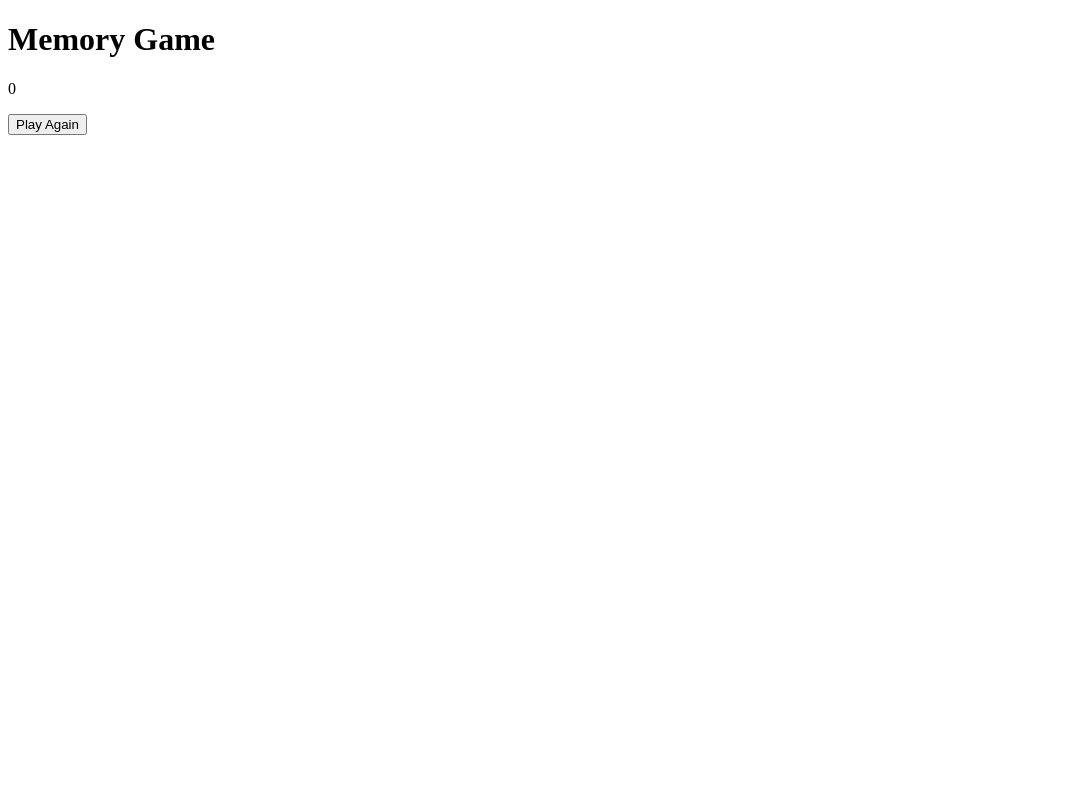
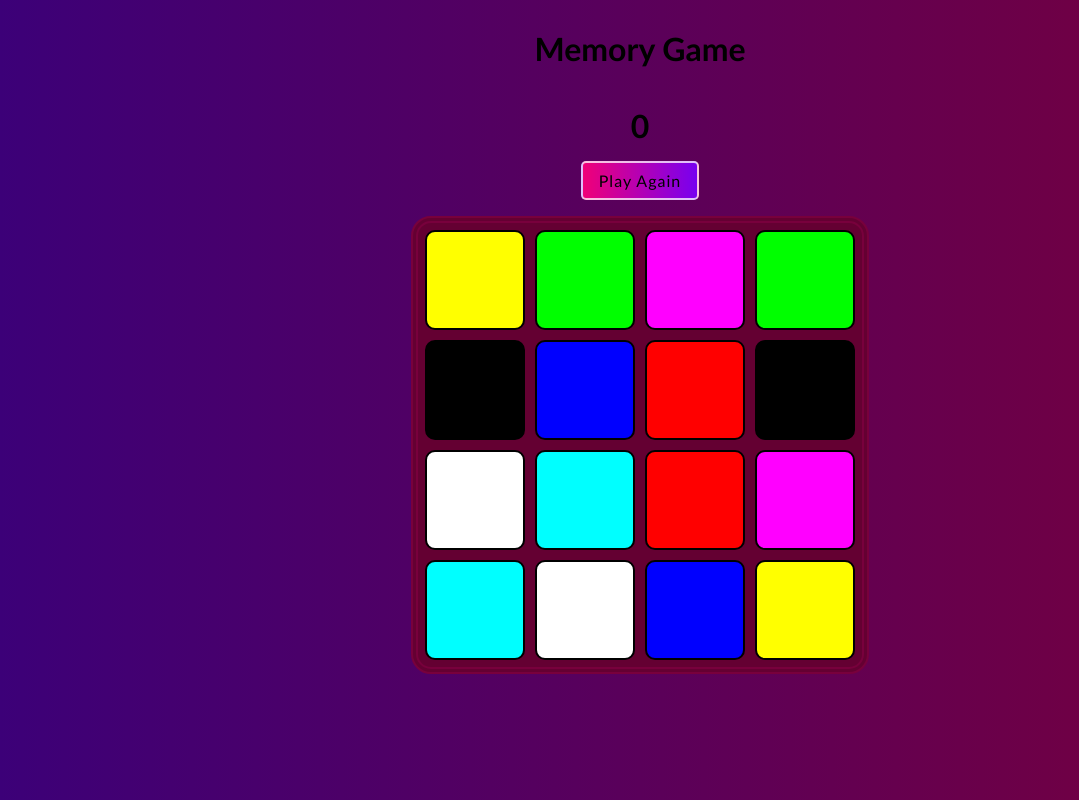
Before and after one commit to justlexa/memory-game, a plain HTML site: page index.html in a window 1280 px wide. Shown: the whole page, without its empty margins (0-1079 px from the left). Drawn offline with Linux system fonts and the light colour scheme.

Commit message:
pr ogaming

```diff
--- a/index.html
+++ b/index.html
@@ -4,12 +4,23 @@
     <meta charset="UTF-8">
     <meta http-equiv="X-UA-Compatible" content="IE=edge">
     <meta name="viewport" content="width=device-width, initial-scale=1.0">
-    <title>Document</title>
+    <title>Memory Game</title>
+    <link rel="stylesheet" href="styles.css">
 </head>
 <body>
+
     <h1>Memory Game</h1>
+
     <p id="score">0</p>
+
     <button>Play Again</button>
-    <ul id="squares"></ul>
+
+    <ul id="squares">
+
+    </ul>
+
+
+
+    <script src="script.js"></script>
 </body>
 </html>
--- /dev/null
+++ b/script.js
@@ -0,0 +1,42 @@
+const squaresContainer = document.querySelector("#squares")
+const numberOfSquares = 16;
+let i = 0;
+let colors = [
+    '#ff0000',
+    '#ff0000',
+    '#00ff00',
+    '#00ff00',
+    '#0000ff',
+    '#0000ff',
+    '#ffff00',
+    '#ffff00',
+    '#ff00ff',
+    '#ff00ff',
+    '#00ffff',
+    '#00ffff',
+    '#ffffff',
+    '#ffffff',
+    '#000000',
+    '#000000',
+];
+
+function selectColor() {
+    //0-15
+    const random = Math.floor(Math.random() * colors.length);
+    const selected = colors[random];
+    colors.splice(random, 1);
+    return selected
+}
+
+while (i < numberOfSquares) {
+    const square = document.createElement("li");
+    const color = selectColor();
+    square.style.background = color
+    squaresContainer.appendChild(square);
+    i++;
+}
+
+
+// selectColor();
+// selectColor();
+// console.log(selectColor());
--- /dev/null
+++ b/styles.css
@@ -0,0 +1,66 @@
+body {
+    font-family: 'Gill Sans', 'Gill Sans MT', Calibri, 'Trebuchet MS', sans-serif;
+    display: flex;
+    flex-direction: column;
+    align-items: center;
+    background: linear-gradient(90deg,
+    rgb(60, 0, 120) 0%,
+    rgb(120, 0, 60) 100%
+    );
+}
+
+#score {
+    font-size: 2rem;
+    font-weight: bold;
+    margin: 1rem 0;
+}
+
+button {
+    font-family: 'Gill Sans', 'Gill Sans MT', Calibri, 'Trebuchet MS', sans-serif;
+    border-radius: 5px;
+    border: 2px solid rgba(255, 255, 255, 0.75);
+    padding: 0.5rem 1rem;
+    font-size: 1rem;
+    letter-spacing: 1px;
+    cursor: pointer;
+    background: linear-gradient(-90deg,
+    rgb(120, 0, 240) 0%,
+    rgb(240, 0, 120) 100%
+    );
+}
+
+button:hover{
+    border: 2px solid rgba(0, 0, 0, 0.75);
+    background: linear-gradient(-90deg,
+    rgb(60, 0, 120) 0%,
+    rgb(120, 0, 60) 100%
+    );
+    color:white;
+}
+
+ul {
+    display: grid;
+    grid-template-columns: repeat(4, 100px);
+    grid-template-rows: repeat(4, 100px);
+    gap: 10px;
+    padding: 7px;
+    border-radius: 20px;
+    border: 7px double rgb(120, 0, 60);
+    background-color:rgb(100, 0, 50);
+}
+
+li {
+    transition: border 0.75s ease-in-out;
+    list-style: none;
+    border: 2px solid black;
+    border-radius: 10px;
+    cursor: pointer;
+    background-color:rgb(98, 0, 49);
+}
+
+li:hover {
+    transition: border 0s;
+    border: 4px solid white;
+    border-radius: 10px;
+    cursor: pointer;
+}
```
